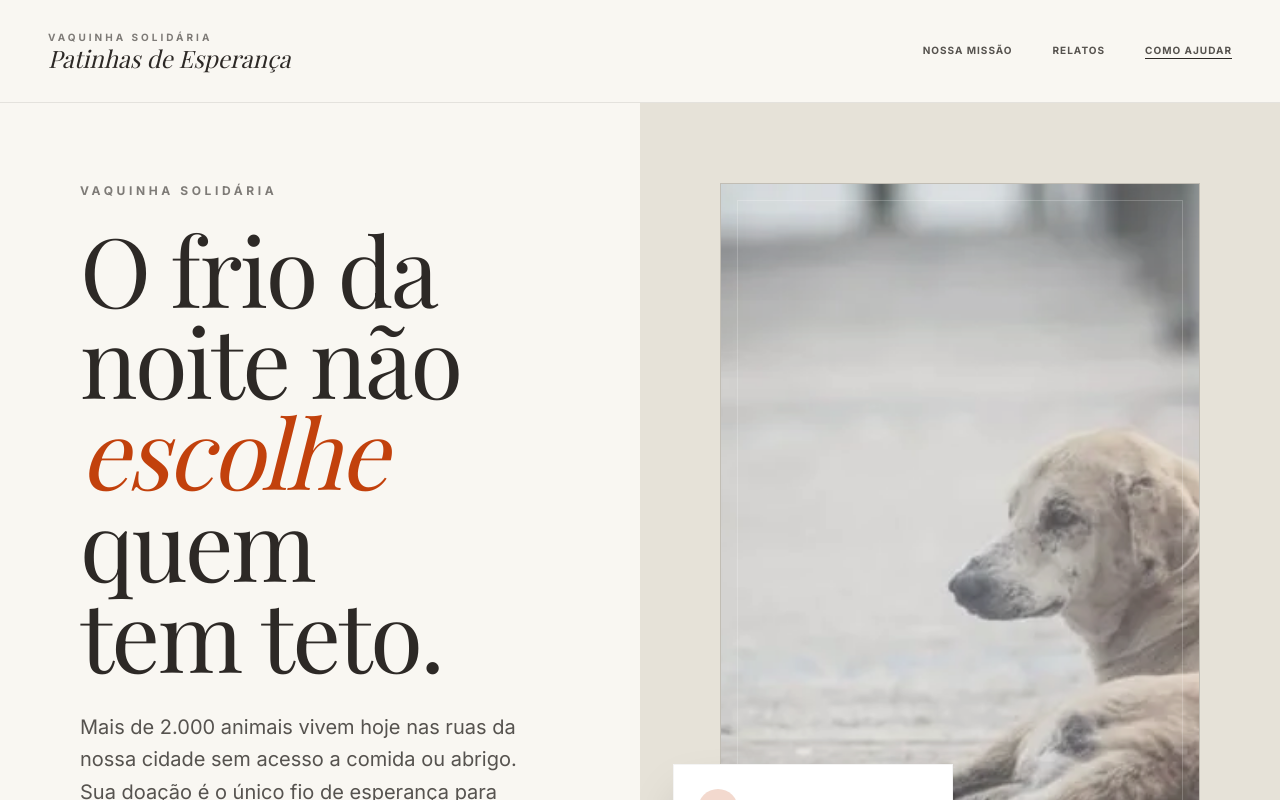
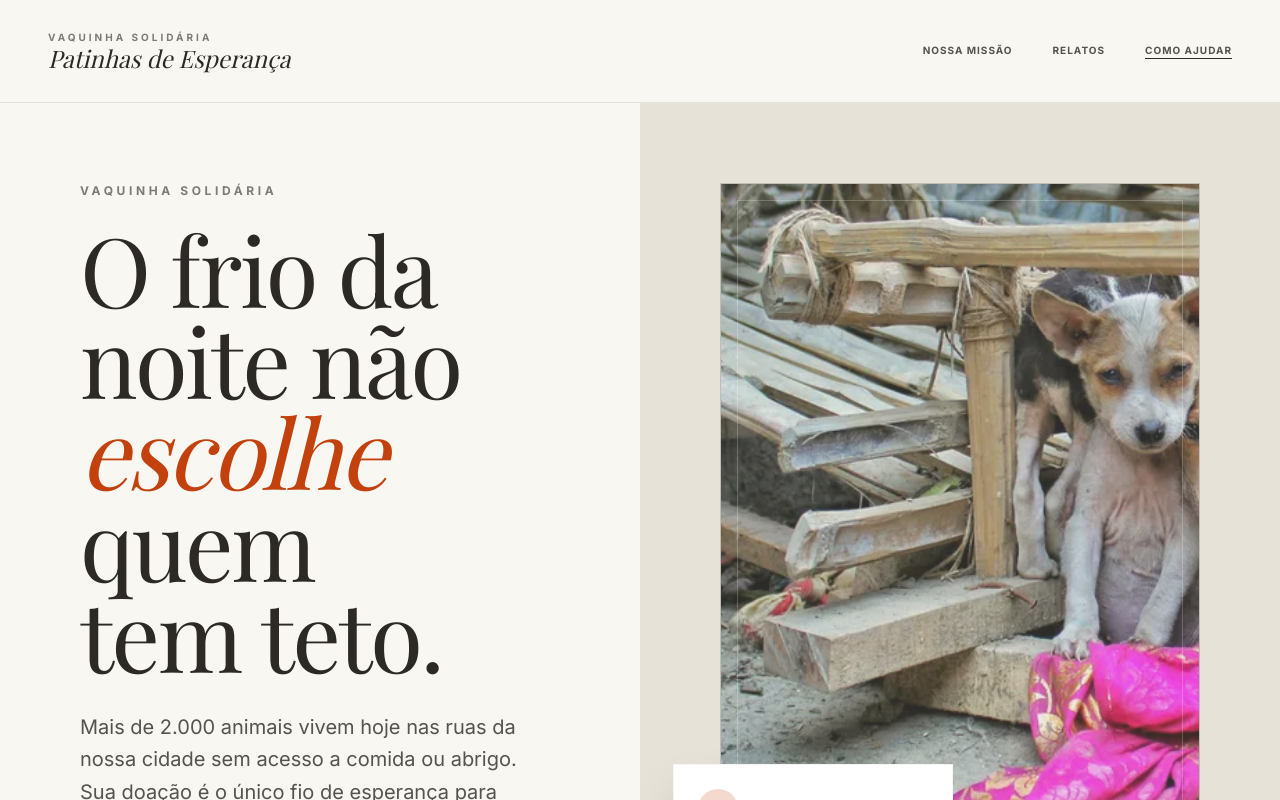
Before and after one commit to kokimotoprojetos/patinhas-de-esperanca, a Next.js app: page / in a window 1280 px wide. Shown: the top 800 px of the page. Built offline with nearby package versions, Linux system fonts and the light colour scheme; a web font is replaced by a local one.

Commit message:
Update Hero image to use pet3.webp (Relato 3)

```diff
--- a/components/Hero.tsx
+++ b/components/Hero.tsx
@@ -46,7 +46,7 @@ export default function Hero() {
       <div className="w-full md:w-1/2 relative bg-[#E6E2D8] flex items-center justify-center p-8 md:p-20 overflow-hidden min-h-[500px]">
         <div className="w-full h-full border border-[#2D2926]/20 relative">
           <Image
-            src="/pet.webp"
+            src="/pet3.webp"
             alt="Cachorro esperando em uma ponte, inspirado na imagem enviada"
             fill
             className="object-cover opacity-80"
```
